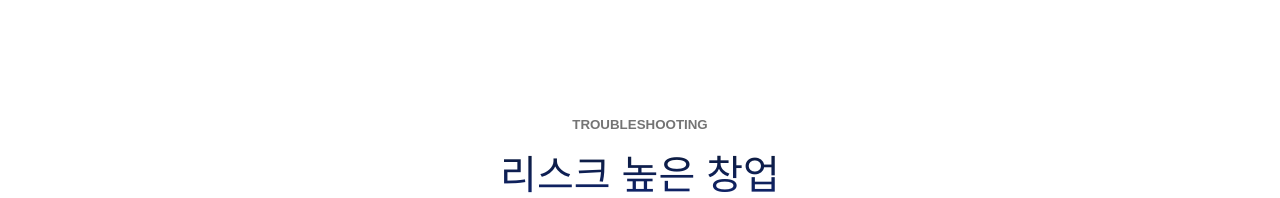
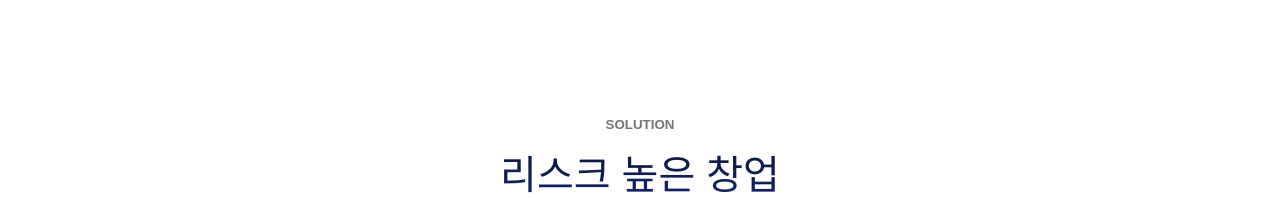
Before and after one commit to soohyun-bae/openx_samsung_rental, a React (Vite) app: page / in a window 1280 px wide. Shown: the part 1823-2021 px from the top of the page. Built offline with nearby package versions, Linux system fonts and the light colour scheme; a web font is replaced by a local one.

Commit message:
troubleshooting card title leading edit

```diff
--- a/src/components/TroubleshootingCard.jsx
+++ b/src/components/TroubleshootingCard.jsx
@@ -70,7 +70,7 @@ const Card = ({ item, isTop = false, isInView = false }) => {
       <div
         className={`font-line text-trouble-shooting-card-title absolute rounded-[58px] px-[20px] leading-none text-nowrap text-white ${isTop ? "-top-6 bg-[#0039C9] py-[12px] font-bold" : "font-regular top-16 bg-[#9F9F9F] py-[10px] lg:-top-6"} `}
       >
-        <span className="relative top-[2px]">{item.title}</span>
+        <span className="relative top-[2px] leading-none">{item.title}</span>
       </div>
 
       <div
--- a/src/sections/Troubleshooting.jsx
+++ b/src/sections/Troubleshooting.jsx
@@ -15,7 +15,7 @@ const Troubleshooting = () => {
         transition={{ duration: 0.8 }}
       >
         <SectionTitle
-          en="TROUBLESHOOTING"
+          en="SOLUTION"
           ko={
             <p className="leading-[clamp(40px,calc((70/1920)*100vw),70px)]">
               리스크 높은 창업
```
